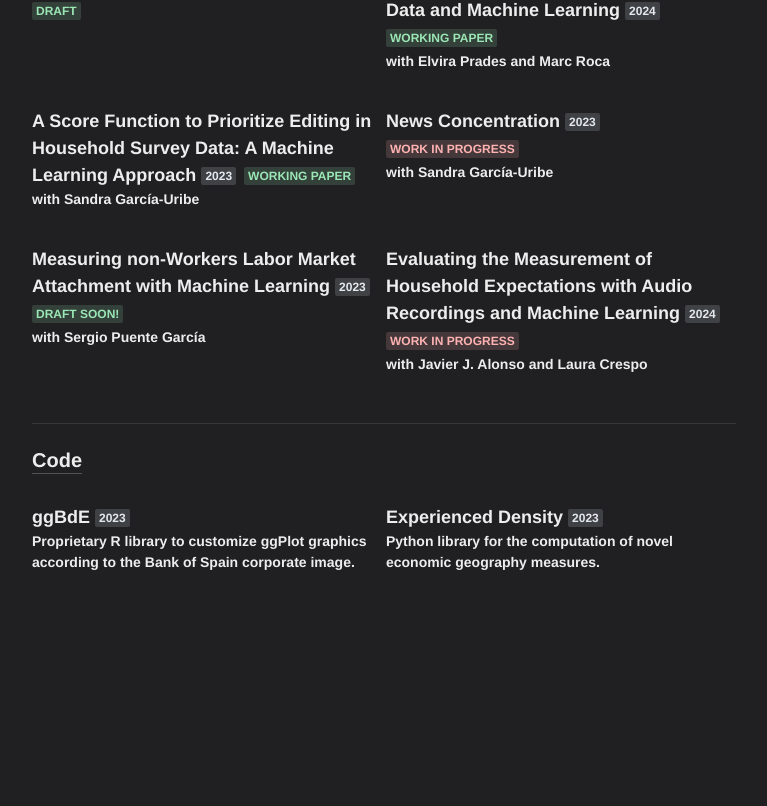
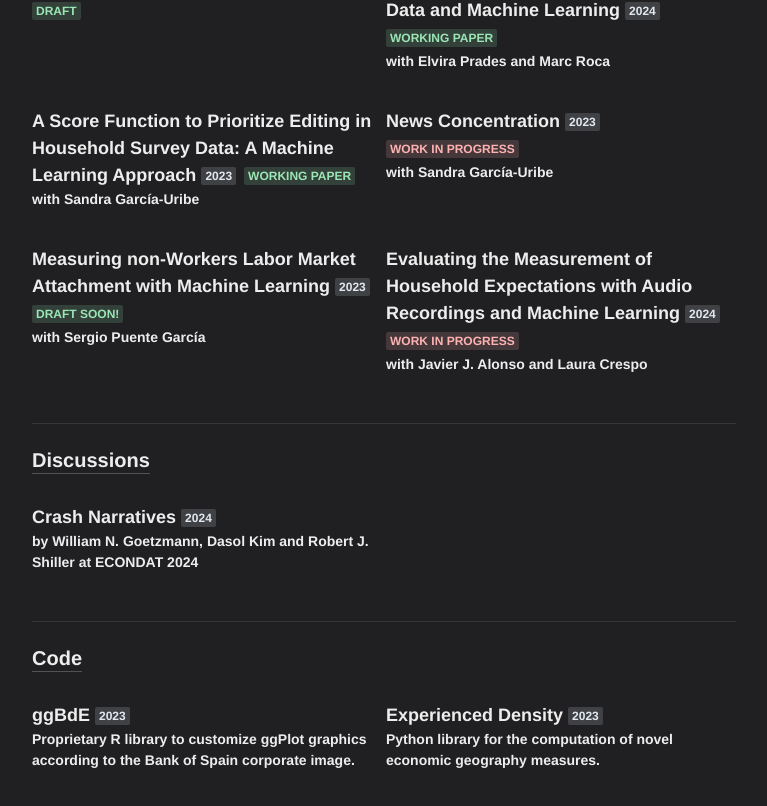
Before and after one commit to nicoforteza/web, a Next.js app: page /works in a window 1280 px wide. Shown: the part 396-1202 px from the top of the page, without its empty margins (256-1023 px from the left). Before the commit the page ends 1041 px from the top, so only its background shows below. Built offline with nearby package versions, Linux system fonts and the light colour scheme; a web font is replaced by a local one.

Commit message:
add econdat discussion

```diff
--- a/pages/works.js
+++ b/pages/works.js
@@ -114,6 +114,27 @@ const Works = () => (
       <Section delay={0.4}>
         <Divider my={6}/>
         <Heading as="h3" variant="section-title">
+          Discussions
+        </Heading>
+      </Section>
+
+      <SimpleGrid columns={[1, 1, 2]} gap={1}>
+
+      <Section delay={0.4}>
+          <LinkGridItem
+            href="CrashNarratives_discussion.pdf"
+            title="Crash Narratives"
+            meta1="2024"
+            >
+            by William N. Goetzmann, Dasol Kim and Robert J. Shiller at ECONDAT 2024
+          </LinkGridItem>
+        </Section>
+
+      </SimpleGrid>
+
+      <Section delay={0.5}>
+        <Divider my={6}/>
+        <Heading as="h3" variant="section-title">
           Code
         </Heading>
       </Section>
```
Also changed, not shown: 1 other file (tests, documents, lock files or other folders).
